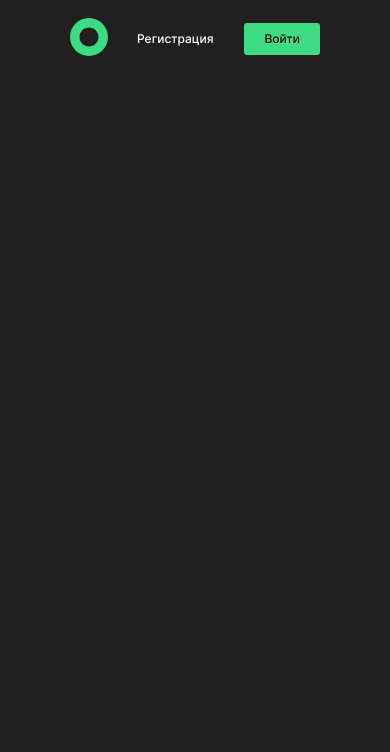
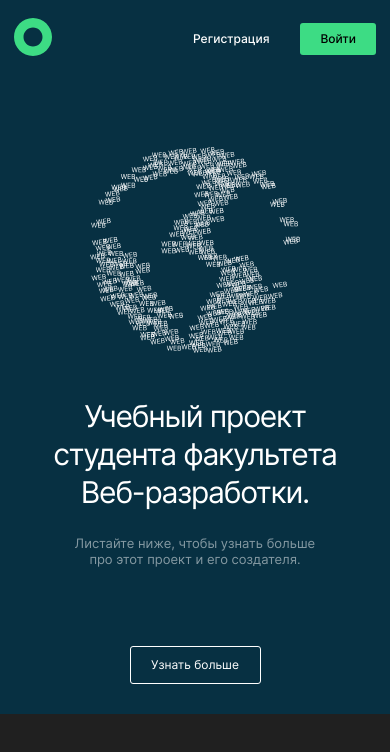
Before and after one commit to bdcry/movies-explorer-frontend, a React app: page / in a window 390 px wide. Built offline with nearby package versions, Linux system fonts and the light colour scheme.

Commit message:
Create promo layout | Project version beta 0.1

```diff
--- a/src/components/App/App.js
+++ b/src/components/App/App.js
@@ -5,6 +5,7 @@ import Login from "../Login/Login";
 import Register from "../Register/Register";
 import PageNotFound from "../PageNotFound/PageNotFound";
 import Header from "../Header/Header";
+import Main from "../Main/Main";
 
 function App() {
   return (
@@ -12,6 +13,7 @@ function App() {
       <Switch>
         <Route exact path="/">
           <Header />
+          <Main />
         </Route>
         <Route exact path="/signin">
           <Login />
--- a/src/components/Header/Header.css
+++ b/src/components/Header/Header.css
@@ -4,7 +4,7 @@
   justify-content: space-between;
   align-items: center;
   padding: 18px 70px;
-  background-color: #202020;
+  background-color: #073042;
   max-width: 1280px;
   margin: auto;
 }
@@ -55,3 +55,20 @@
 .header_signin:hover {
   opacity: 0.6;
 }
+
+/* Adaptive layout for pads */
+@media screen and (max-width: 1030px) {
+  .header {
+    padding: 18px 30px;
+  }
+  .header__link {
+    display: none;
+  }
+}
+
+/* Adaptive layout for mobiles */
+@media screen and (max-width: 540px) {
+  .header {
+    padding: 18px 14px;
+  }
+}
--- a/src/components/Header/Header.js
+++ b/src/components/Header/Header.js
@@ -5,9 +5,13 @@ import logo from "../../images/logo.svg";
 function Header() {
   return (
     <header className="header">
-        <Link to="/">
-            <img className='header__logo' src={logo}></img>
-        </Link>
+      <Link to="/">
+        <img
+          className="header__logo"
+          src={logo}
+          alt="Логотип Проекта Movies Explorer"
+        ></img>
+      </Link>
       <div className="header__auth">
         <Link className="header__signup" to="/signup">
           Регистрация
--- a/src/components/Main/Main.js
+++ b/src/components/Main/Main.js
@@ -0,0 +1,10 @@
+import "./Main.css";
+import Promo from "../Promo/Promo";
+
+function Main() {
+    return(
+        <Promo />
+    )
+}
+
+export default Main;
--- a/src/components/Promo/Promo.css
+++ b/src/components/Promo/Promo.css
@@ -0,0 +1,117 @@
+.promo {
+  display: flex;
+  justify-content: space-between;
+  align-items: flex-start;
+  background-color: #073042;
+  padding: 75px 70px 75px;
+}
+
+.promo__title {
+  margin: 0;
+  font-weight: 400;
+  font-size: 50px;
+  line-height: 58px;
+  width: 640px;
+  color: white;
+  padding-bottom: 36px;
+}
+
+.promo__subtitle {
+  margin: 0;
+  font-weight: 400;
+  font-size: 13px;
+  line-height: 16px;
+  width: 310px;
+  opacity: 0.5;
+  padding-bottom: 146px;
+}
+
+.promo__link {
+  display: flex;
+  align-items: center;
+  justify-content: center;
+  text-decoration: none;
+  color: white;
+  border: solid 1px white;
+  width: 129px;
+  height: 36px;
+  font-size: 12px;
+  line-height: 1.33;
+  border-radius: 3px;
+  transition: opacity 0.3s linear;
+}
+
+.promo__link:hover {
+  opacity: 0.6;
+}
+
+.promo__image {
+  background-image: url("../../images/text__COLOR_landing-logo.svg");
+  width: 310px;
+  height: 304px;
+}
+
+/* Adaptive layout for pads */
+@media screen and (max-width: 1060px) {
+  .promo {
+    padding: 140px 30px 78px;
+    flex-wrap: wrap-reverse;
+    justify-content: center;
+  }
+
+  .promo__title {
+    font-weight: 400;
+    font-size: 40px;
+    line-height: 50px;
+    width: 680px;
+    text-align: center;
+    padding: 50px 30px 20px;
+  }
+
+  .promo__subtitle {
+    font-weight: 400;
+    font-size: 13px;
+    line-height: 16px;
+    text-align: center;
+    padding-bottom: 90px;
+    margin: auto;
+    width: 260px;
+  }
+
+  .promo__link {
+    margin: auto;
+  }
+}
+/* Adaptive layout for pads */
+@media screen and (max-width: 700px) {
+  .promo__title {
+    width: 400px;
+  }
+}
+/* Adaptive layout for mobiles */
+@media screen and (max-width: 500px) {
+  .promo {
+    padding: 70px 0 30px;
+  }
+
+  .promo__title {
+    font-size: 30px;
+    line-height: 38px;
+    letter-spacing: -0.04em;
+    width: 310px;
+    text-align: center;
+    padding: 44px 0 24px;
+  }
+
+  .promo__subtitle {
+    font-size: 13px;
+    line-height: 16px;
+    padding-bottom: 79px;
+  }
+
+  .promo__image {
+    max-width: 210px;
+    max-height: 206px;
+    background-size: contain;
+  }
+}
--- a/src/components/Promo/Promo.js
+++ b/src/components/Promo/Promo.js
@@ -0,0 +1,21 @@
+import "./Promo.css";
+import { Link } from "react-router-dom";
+
+function Promo() {
+  return (
+    <section className="promo">
+      <div>
+        <h1 className="promo__title">
+          Учебный проект студента факультета <br/>Веб-разработки.
+        </h1>
+        <p className="promo__subtitle">
+          Листайте ниже, чтобы узнать больше про этот проект и его создателя.
+        </p>
+        <Link className="promo__link">Узнать больше</Link>
+      </div>
+      <div className="promo__image"></div>
+    </section>
+  );
+}
+
+export default Promo;
```
Also changed, not shown: src/images/text__COLOR_landing-logo.svg (added).
